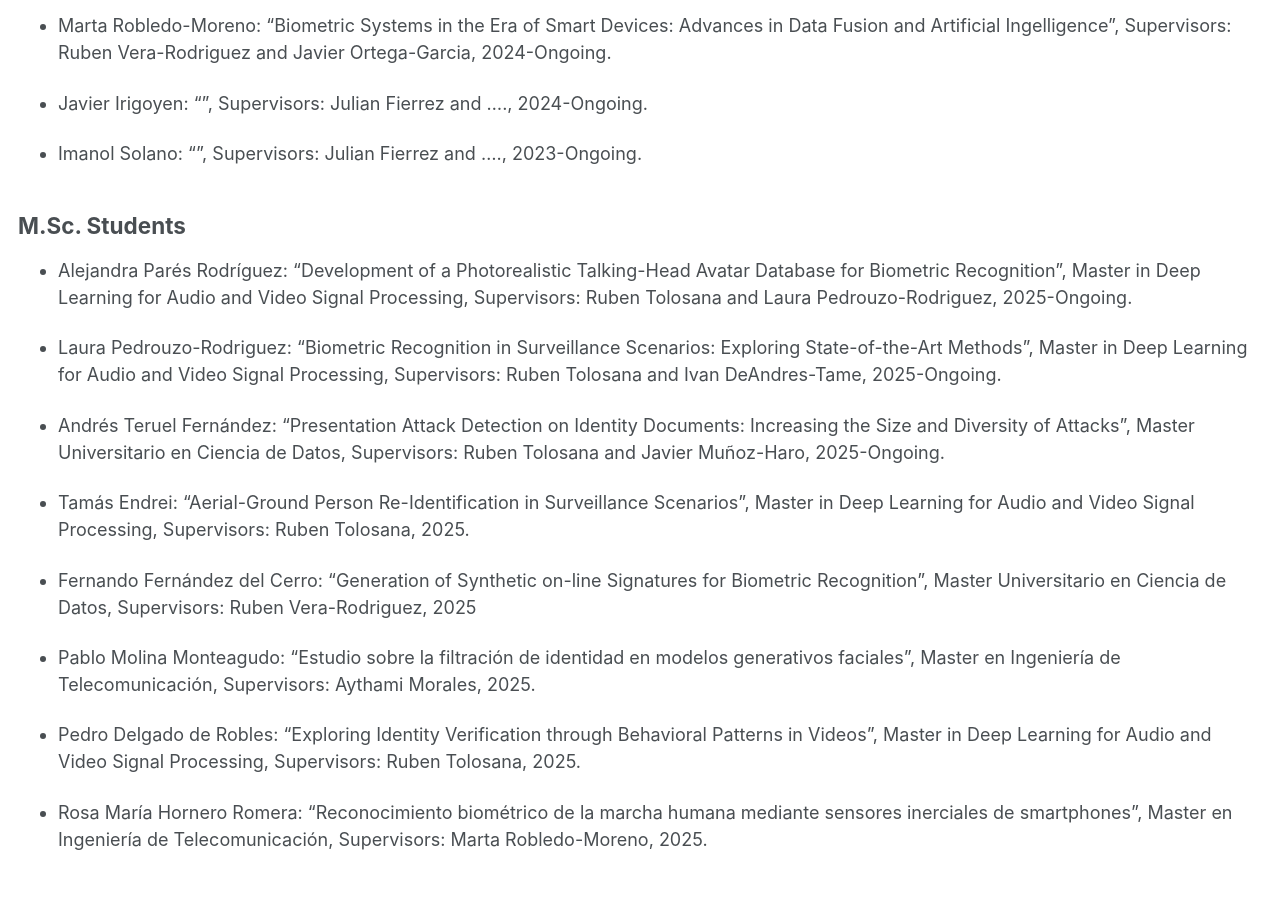
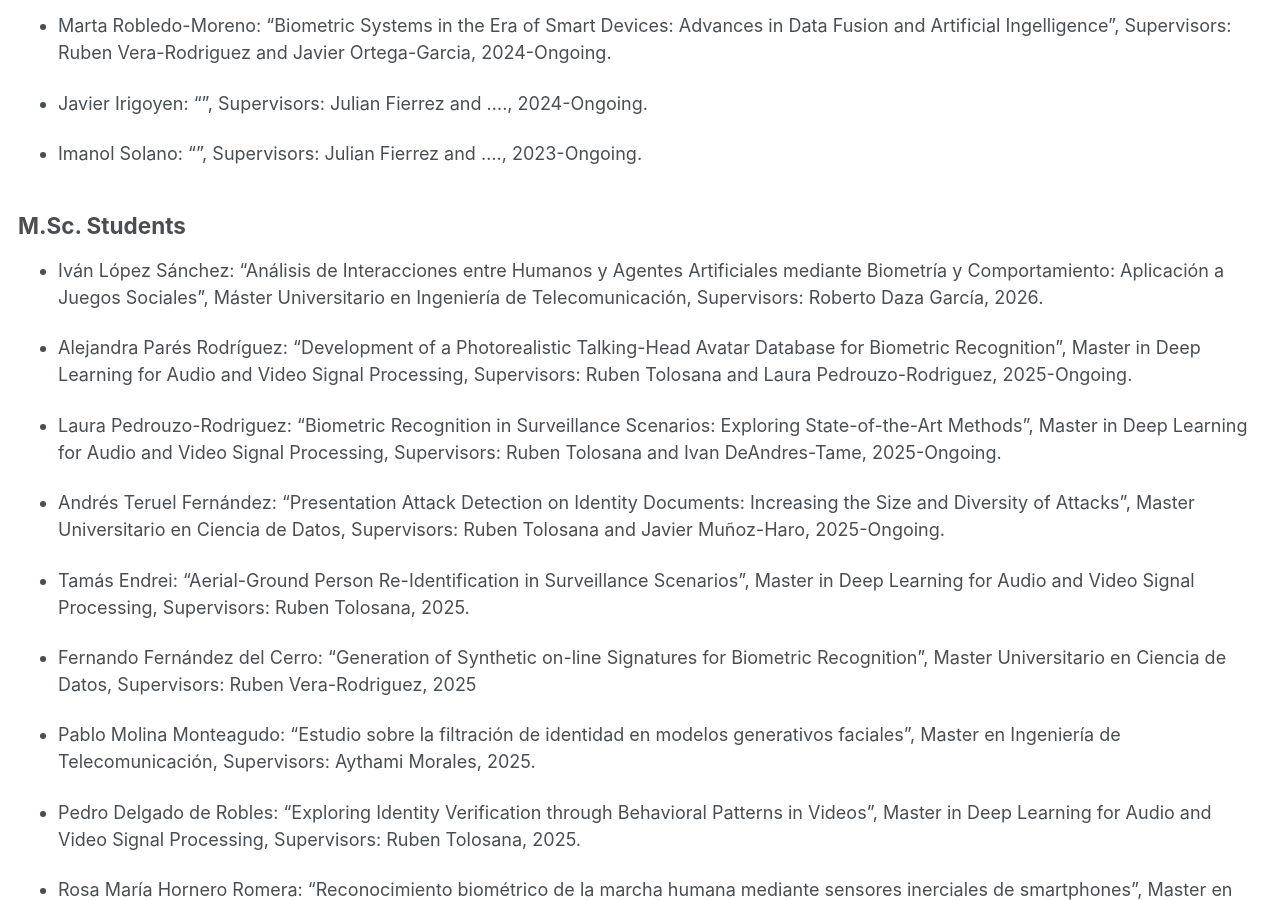
Before and after one commit to catedraeniauam/catedraeniauam.github.io, a Jekyll site: the page built from _pages/students.md, in a window 1280 px wide and 900 px high, scrolled down 456 px. Built offline with Jekyll 4.4.1, drawn with Linux system fonts in a browser that asks for light colours.

Commit message:
Añadimos a un nuevo tfm a la lista

```diff
--- a/_pages/students.md
+++ b/_pages/students.md
@@ -22,6 +22,8 @@ PhD Students
 
 M.Sc. Students
 -----
+
+- Iván López Sánchez: “Análisis de Interacciones entre Humanos y Agentes Artificiales mediante Biometría y Comportamiento: Aplicación a Juegos Sociales”, Máster Universitario en Ingeniería de Telecomunicación, Supervisors: Roberto Daza García, 2026.
 
 - Alejandra Parés Rodríguez: “Development of a Photorealistic Talking-Head Avatar Database for Biometric Recognition”, Master in Deep Learning for Audio and Video Signal Processing, Supervisors: Ruben Tolosana and Laura Pedrouzo-Rodriguez, 2025-Ongoing.
 
```
